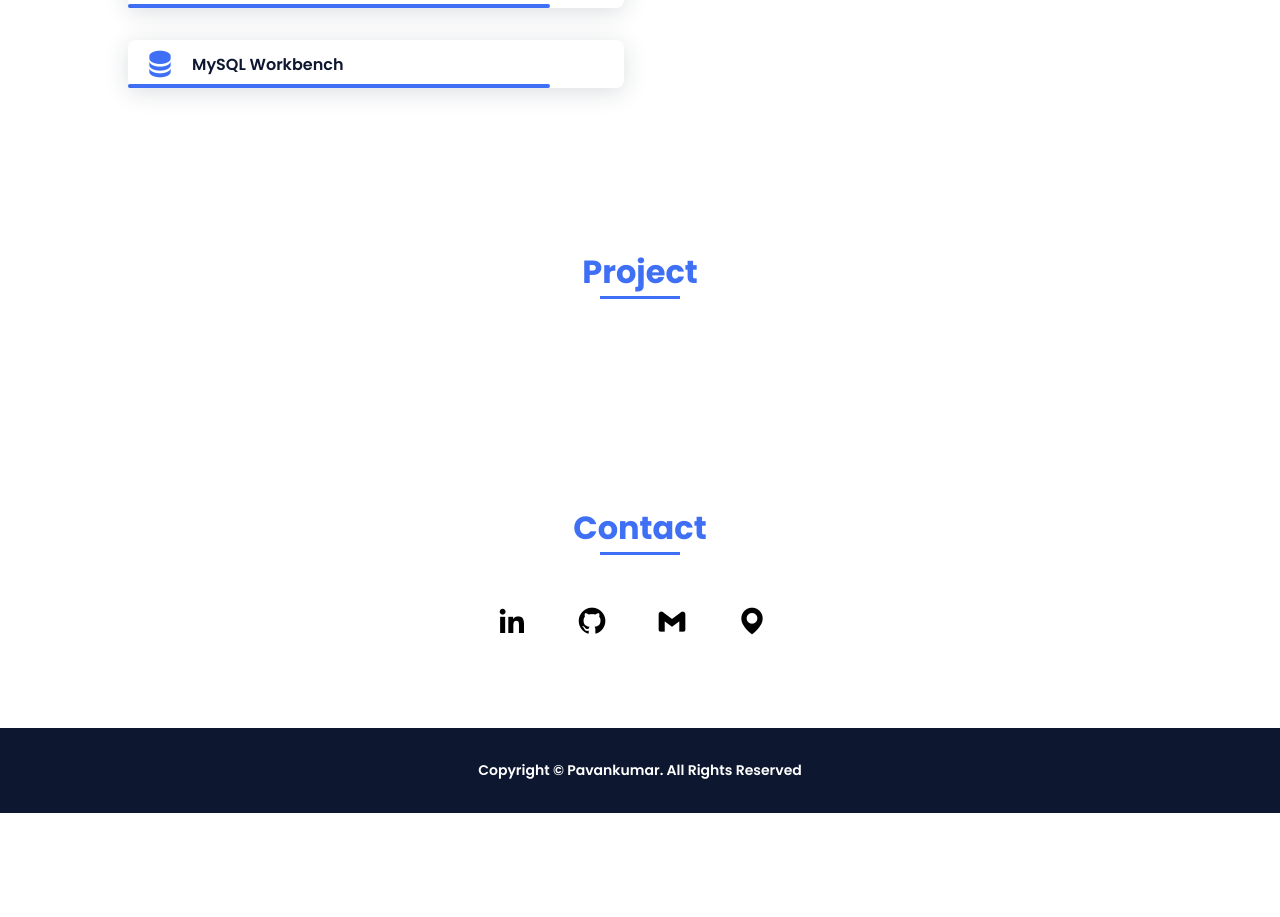
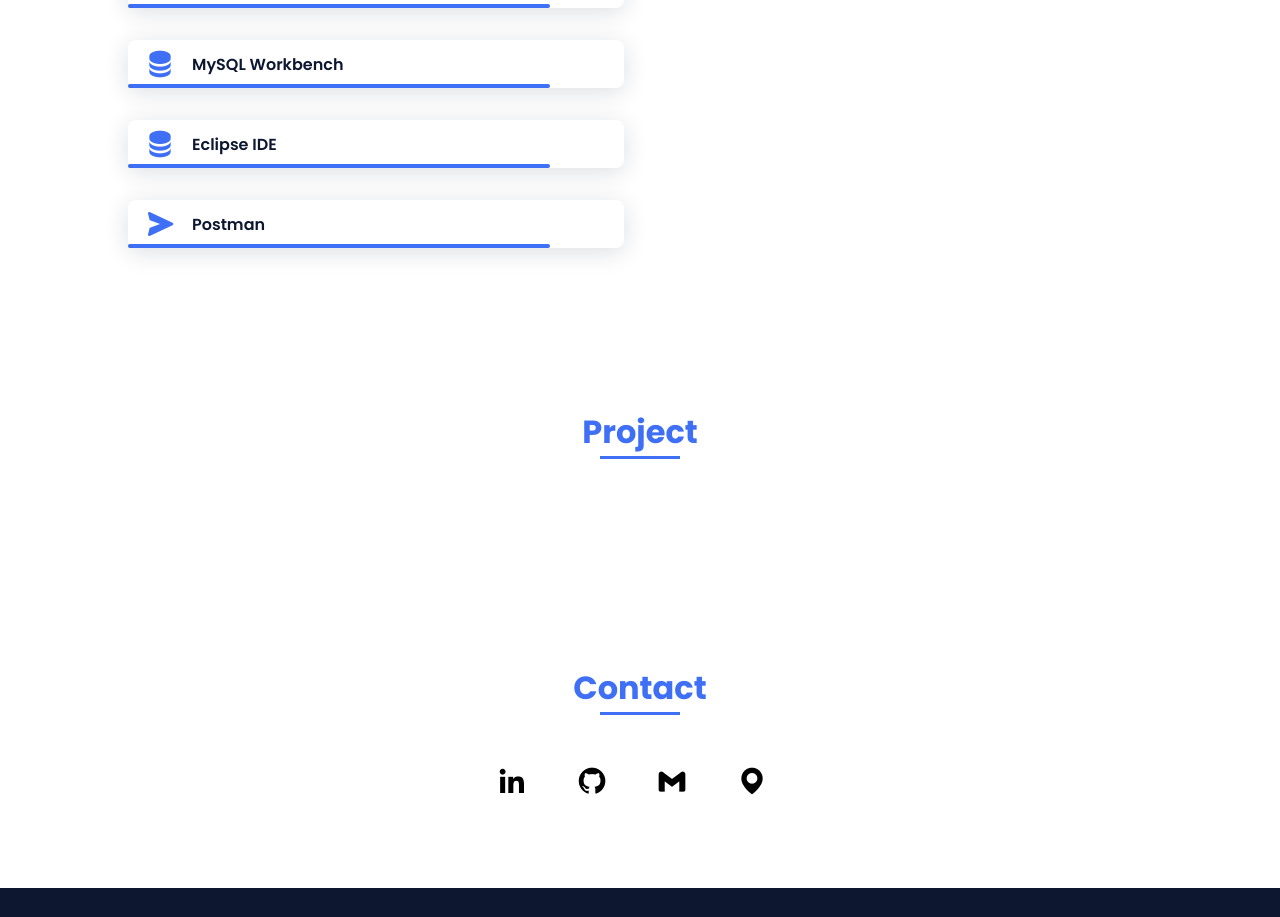
Before and after one commit to Pavan88882/Portfolio, a React (Create React App) app: page / in a window 1280 px wide. Shown: the part 2754-3671 px from the top of the page. Before the commit the page ends 3567 px from the top, so only its background shows below. Built offline with nearby package versions, Linux system fonts and the light colour scheme.

Commit message:
moticons

```diff
--- a/src/components/Skills.jsx
+++ b/src/components/Skills.jsx
@@ -208,6 +208,18 @@
         icon_name: "bxs-data",
         skill_name: "MySQL Workbench",
     },
+    {
+        id: 13,
+        category: "tools",
+        icon_name: "bxs-data",
+        skill_name: "Eclipse IDE",
+    },
+    {
+        id: 14,
+        category: "tools",
+        icon_name: "bx bxs-send",
+        skill_name: "Postman",
+    },
 ];
 
 const Skills = () => {
```
